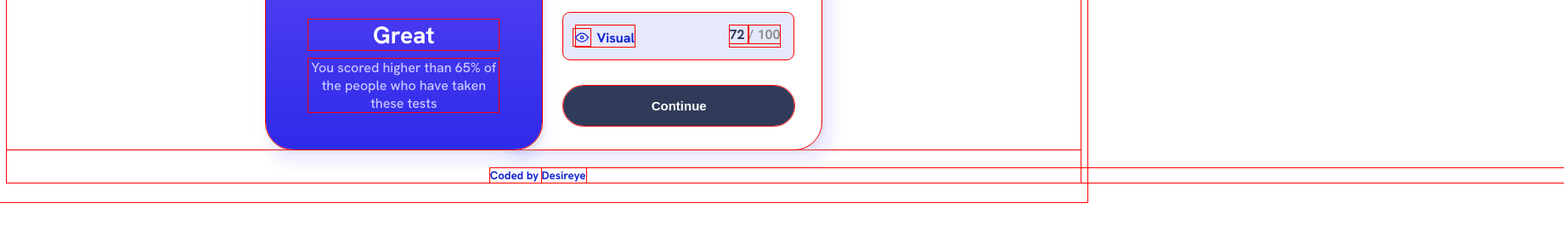
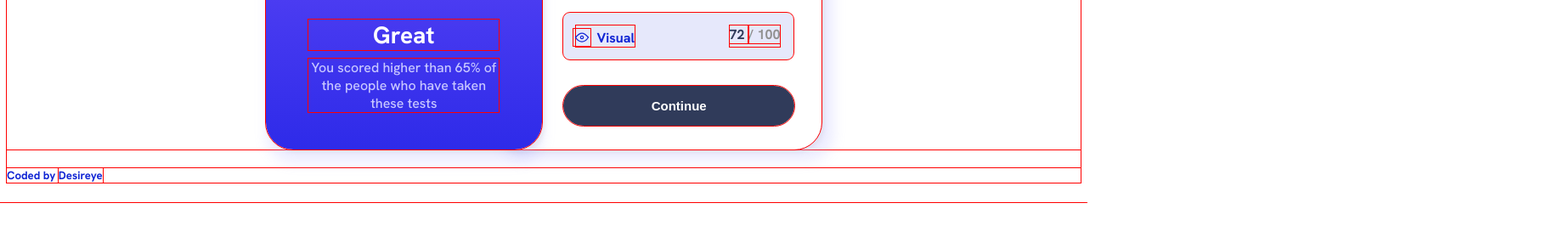
Before and after one commit to Desireye/results-summary, a plain HTML site: page index.html in a window 1280 px wide. Shown: the part 521-800 px from the top of the page at 85% size, 1841 px wide, since content can reach past the window. Drawn offline with Linux system fonts and the light colour scheme; a script that the page names is missing.

Commit message:
Update index.html

```diff
--- a/index.html
+++ b/index.html
@@ -57,9 +57,7 @@
         </div>
     </div>
 
-    <footer style="left: 45%; position: relative; bottom: 1%; font-family: monospace;">
-        <h5>Coded by <a href="https://github.com/Desireye">Desireye</a></h5>
-    </footer>
+    <h5>Coded by <a href="https://github.com/Desireye">Desireye</a></h5>
 
     <script src="./test.js"></script>
 </body>
```
